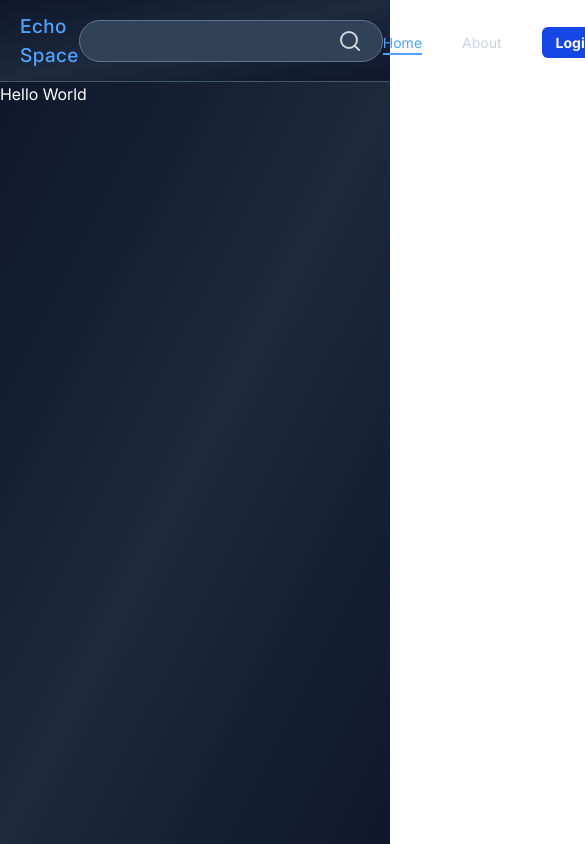
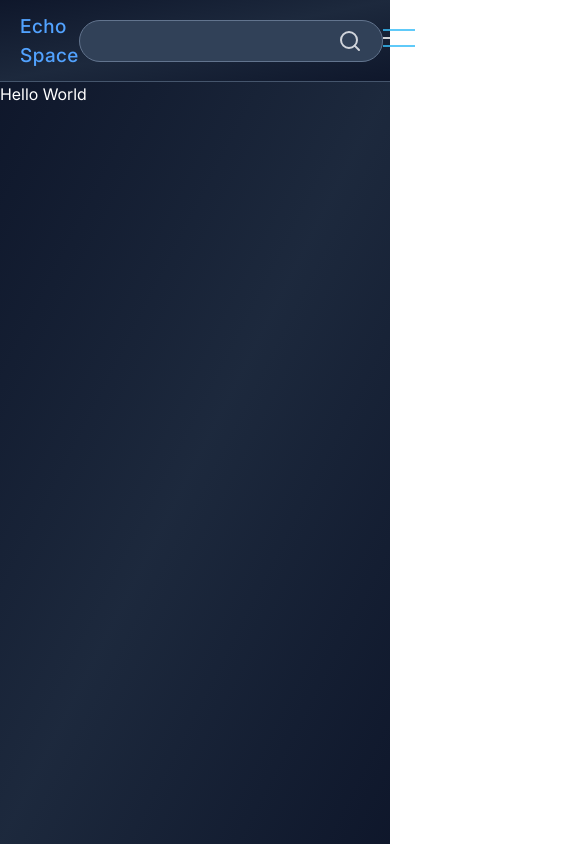
Before and after one commit to ruthlesscalm/echo-space, a React app in the folder frontend/: page / in a window 390 px wide. Shown: the top 844 px of the page, 585 px wide, since content can reach past the window. Built offline with nearby package versions, Linux system fonts and the light colour scheme; the HTML template or start-up script is replaced by a standard one.

Commit message:
Customize hamburger menu

```diff
--- /dev/null
+++ b/frontend/src/components/header/HamburgerMenu.jsx
@@ -0,0 +1,45 @@
+const HamburgerMenu = ({ displaySidebar, setDisplaySidebar }) => {
+  return (
+    <button
+      type="button"
+      className="cursor-pointer"
+      onClick={() => setDisplaySidebar((prev) => !prev)}
+    >
+      <svg
+        xmlns="http://www.w3.org/2000/svg"
+        viewBox="0 0 20 10"
+        className="w-8 h-8"
+      >
+        <line
+          x1="0"
+          y1="0"
+          x2="20"
+          y2="0"
+          stroke="#38bdf8"
+          strokeWidth="1"
+          className={`${displaySidebar ? "rotate-45 origin-center -translate-x-1/6 translate-y-1/3" : ""}`}
+        />
+        <line
+          x1="0"
+          y1="5"
+          x2="20"
+          y2="5"
+          stroke="#ffffff"
+          strokeWidth="1"
+          className={displaySidebar ? "opacity-0" : "opacity-100"}
+        />
+        <line
+          x1="0"
+          y1="10"
+          x2="20"
+          y2="10"
+          stroke="#38bdf8"
+          strokeWidth="1"
+          className={`${displaySidebar ? "-rotate-45 origin-center -translate-x-1/6 -translate-y-1/3" : ""}`}
+        />
+      </svg>
+    </button>
+  );
+};
+
+export default HamburgerMenu;
--- a/frontend/src/components/header/Header.jsx
+++ b/frontend/src/components/header/Header.jsx
@@ -1,8 +1,12 @@
 import { NavLink } from "react-router-dom";
 import SearchBar from "../SearchBar";
 import LogoText from "../LogoText";
+import { useState } from "react";
+import SideBar from "./SideBar";
+import HamburgerMenu from "./HamburgerMenu";
 
 const Header = () => {
+  const [displaySidebar, setDisplaySidebar] = useState(false);
   const links = [
     { label: "Home", href: "/", varient: "link" },
     { label: "About", href: "/about", varient: "link" },
@@ -22,7 +26,7 @@ const Header = () => {
         <LogoText className="text-[clamp(18px,0.8vw+1rem,3rem)]" />
       </div>
       <SearchBar inputClassName="text-[clamp(14px,0.4vw+0.75rem,1.5rem)] w-[clamp(230px,16vw,500px)] " />
-      <nav>
+      <nav className="max-[834px]:hidden">
         <ul className="flex gap-10 text-xl">
           {links.map(({ label, href, varient }) => {
             return (
@@ -38,6 +42,15 @@ const Header = () => {
           })}
         </ul>
       </nav>
+      <div className="min-[834px]:hidden">
+        <HamburgerMenu
+          displaySidebar={displaySidebar}
+          setDisplaySidebar={setDisplaySidebar}
+        />
+      </div>
+      <SideBar
+        className={`min-[834px]:hidden ${displaySidebar ? "block" : "hidden"}`}
+      />
     </header>
   );
 };
--- /dev/null
+++ b/frontend/src/components/header/SideBar.jsx
@@ -0,0 +1,5 @@
+const SideBar = ({ className = "" }) => {
+  return <div className={className}> Side bar</div>;
+};
+
+export default SideBar;
```
